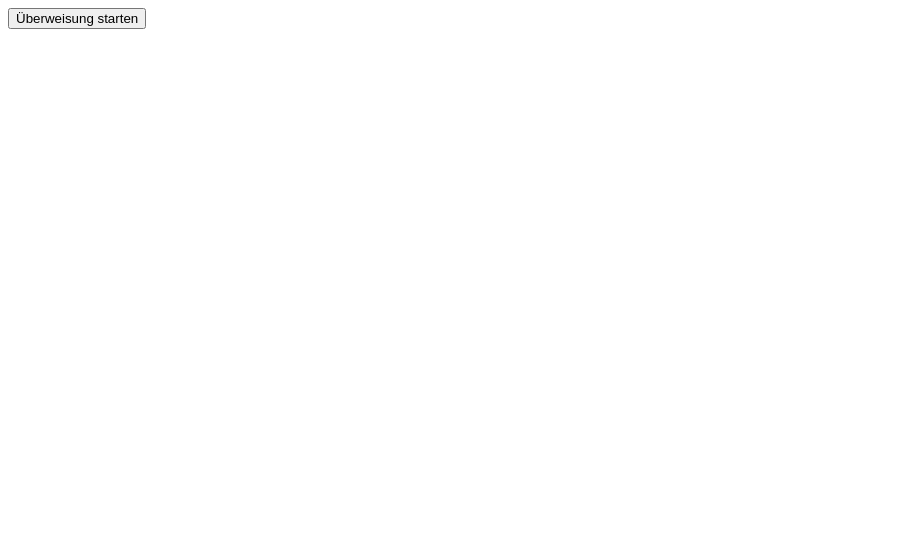
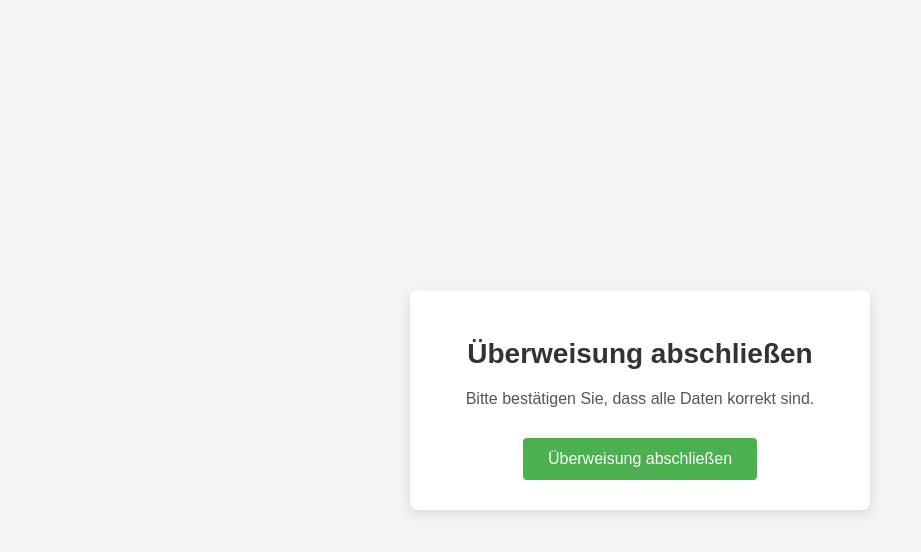
Before and after one commit to dziubanoah/WebServer-js-http-run, a plain HTML site: page index.html in a window 1280 px wide. Shown: the whole page, without its empty margins (0-921 px from the left). Drawn offline with Linux system fonts and the light colour scheme.

Commit message:
Update index.html

```diff
--- a/index.html
+++ b/index.html
@@ -1,12 +1,69 @@
 <!DOCTYPE html>
-<html lang="en">
+<html lang="de">
 <head>
     <meta charset="UTF-8">
     <meta name="viewport" content="width=device-width, initial-scale=1.0">
     <title>Überweisung</title>
+    <style>
+        body {
+            margin: 0;
+            padding: 0;
+            font-family: 'Arial', sans-serif;
+            background-color: #f4f4f4;
+            height: 100vh;
+            display: flex;
+            justify-content: center;
+            align-items: center;
+            color: #333;
+        }
+
+        .container {
+            background-color: white;
+            padding: 30px;
+            border-radius: 8px;
+            box-shadow: 0 4px 12px rgba(0, 0, 0, 0.1);
+            text-align: center;
+            max-width: 400px;
+            width: 100%;
+        }
+
+        h1 {
+            font-size: 28px;
+            margin-bottom: 20px;
+            color: #333;
+        }
+
+        p {
+            font-size: 16px;
+            margin-bottom: 30px;
+            color: #555;
+        }
+
+        #Button1 {
+            background-color: #4CAF50;
+            border: none;
+            color: white;
+            padding: 12px 25px;
+            font-size: 16px;
+            border-radius: 4px;
+            cursor: pointer;
+            transition: background-color 0.3s ease;
+        }
+
+        #Button1:hover {
+            background-color: #45a049;
+        }
+    </style>
+
 </head>
 <body>
-    <button id="Button1">Überweisung starten</button>
-    <script src="main.js"></script>
+
+<div class="container">
+    <h1>Überweisung abschließen</h1>
+    <p>Bitte bestätigen Sie, dass alle Daten korrekt sind.</p>
+    <button id="Button1">Überweisung abschließen</button>
+        <script src="main.js"></script>
+</div>
+
 </body>
 </html>
```
